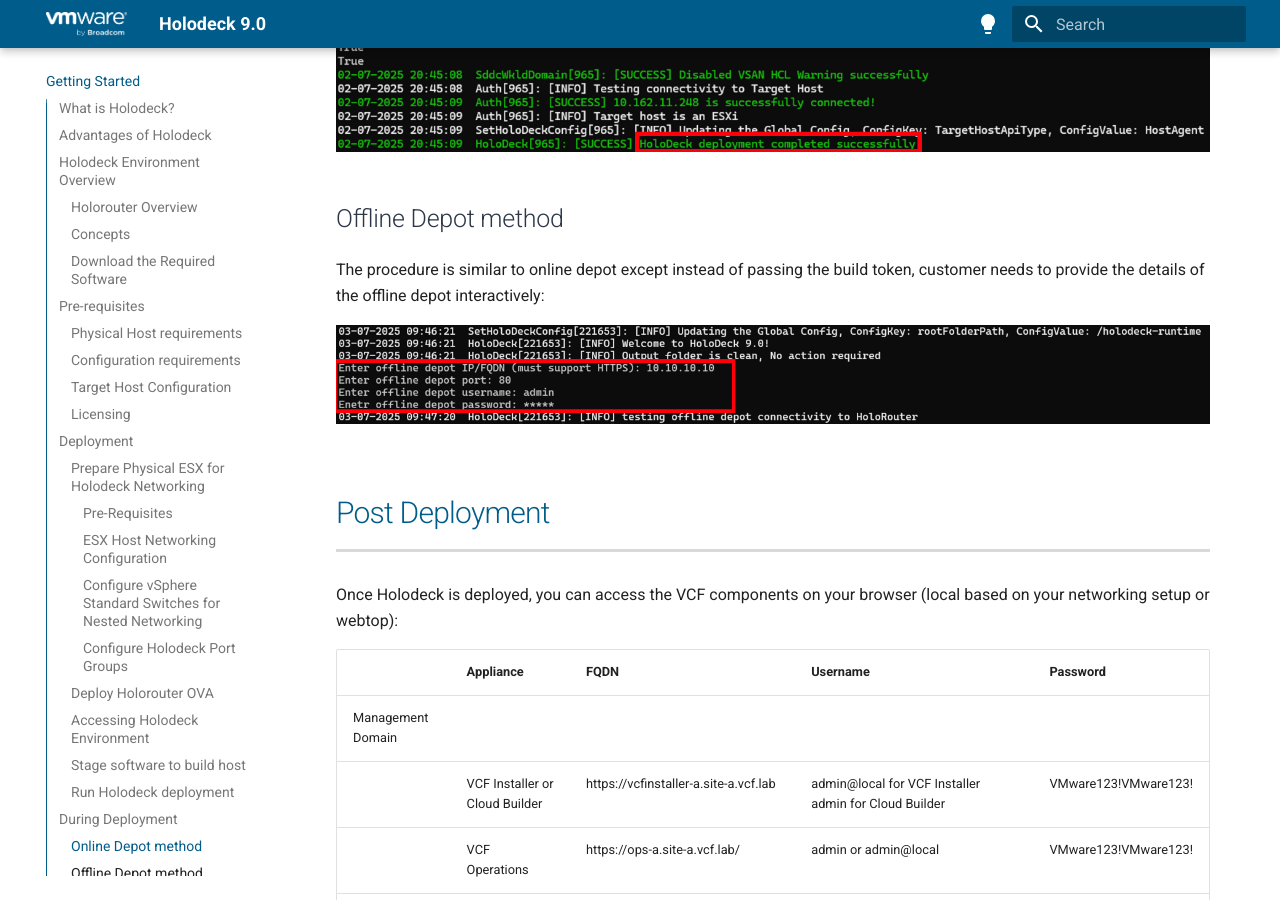
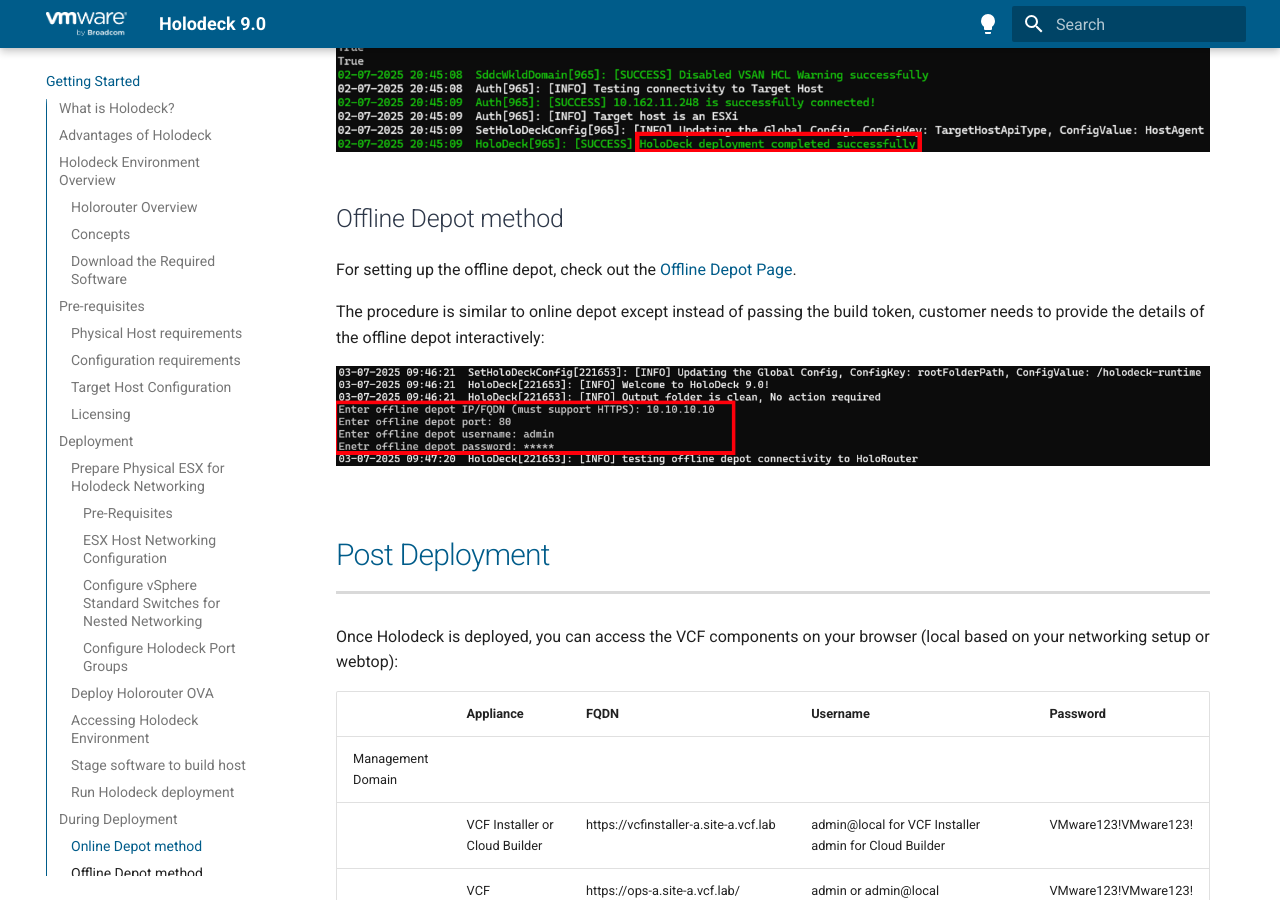
Before and after one commit to vmware/Holodeck, an MkDocs documentation site: the page built from docs/index.md, in a window 1280 px wide and 900 px high, scrolled down 24038 px. Built offline with MkDocs 1.6.1 and Material for MkDocs 9.7.7, drawn with Linux system fonts in a browser that asks for light colours.

Commit message:
link offline depot page on main file

```diff
--- a/docs/index.md
+++ b/docs/index.md
@@ -567,6 +567,8 @@
 
 ### Offline Depot method
 
+For setting up the offline depot, check out the [Offline Depot Page](offline_depot.md).
+
 The procedure is similar to online depot except instead of passing the build token, customer needs to provide the details of the offline depot interactively:
 
 ![image](images/offline-depot-deployment-input.png)
```
